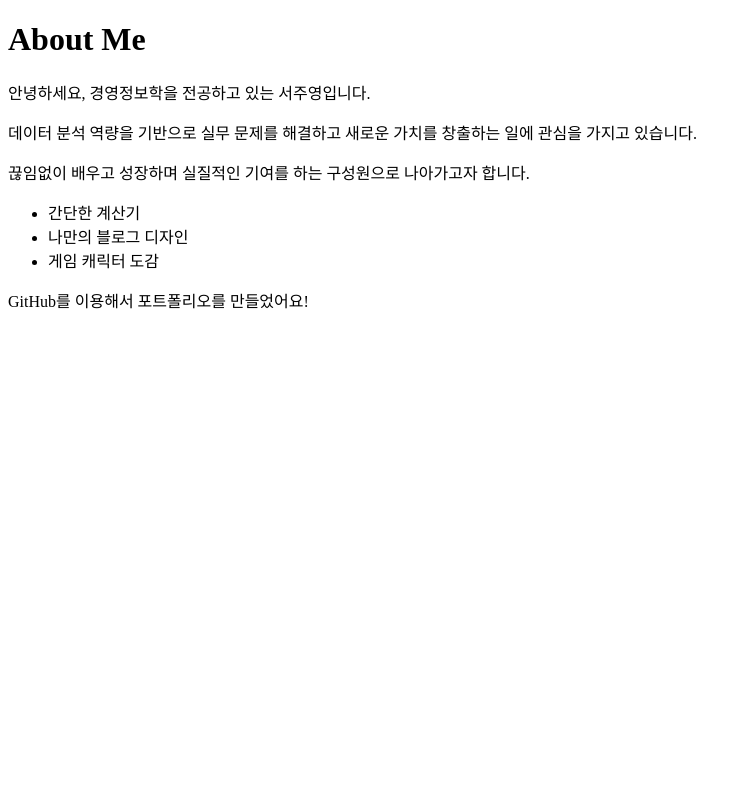
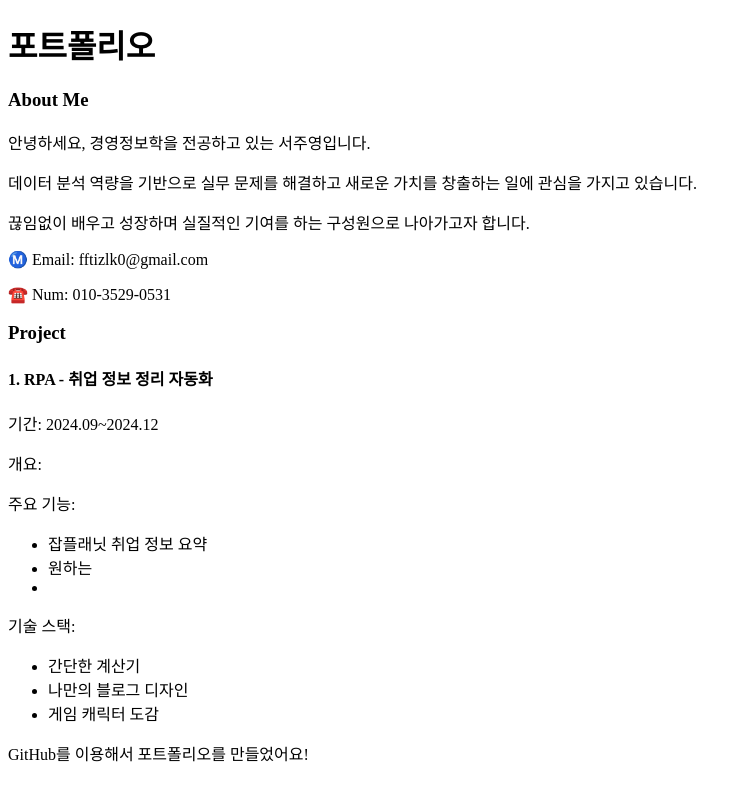
Before and after one commit to young2z1/young2z1.github.io, a plain HTML site: page index.html in a window 1280 px wide. Shown: the whole page, without its empty margins (0-751 px from the left). Drawn offline with Linux system fonts and the light colour scheme.

Commit message:
Update index.html

```diff
--- a/index.html
+++ b/index.html
@@ -5,10 +5,27 @@
   <title>JuYoung's 포트폴리오</title>
 </head>
 <body>
-  <h1>About Me</h1>
+  <h1>포트폴리오</h1>
+  <h3>About Me</h3>
   <p>안녕하세요, 경영정보학을 전공하고 있는 서주영입니다.</p>
   <p>데이터 분석 역량을 기반으로 실무 문제를 해결하고 새로운 가치를 창출하는 일에 관심을 가지고 있습니다.</p>
   <p>끊임없이 배우고 성장하며 실질적인 기여를 하는 구성원으로 나아가고자 합니다.</p>
+  <p></p>
+  <p>Ⓜ️ Email: fftizlk0@gmail.com</p>
+  <p>☎️ Num: 010-3529-0531</p>
+  <p></p>
+  <h3>Project</h3>
+  <h4>1. RPA - 취업 정보 정리 자동화</h4>
+  <p>기간: 2024.09~2024.12</p>
+  <p>개요: </p>
+  <p>주요 기능: </p>
+  <ul>
+    <li>잡플래닛 취업 정보 요약</li>
+    <li>원하는 </li>
+    <li></li>
+  </ul>
+  <p>기술 스택: </p>
+  <p></p>
   <ul>
     <li>간단한 계산기</li>
     <li>나만의 블로그 디자인</li>
```
